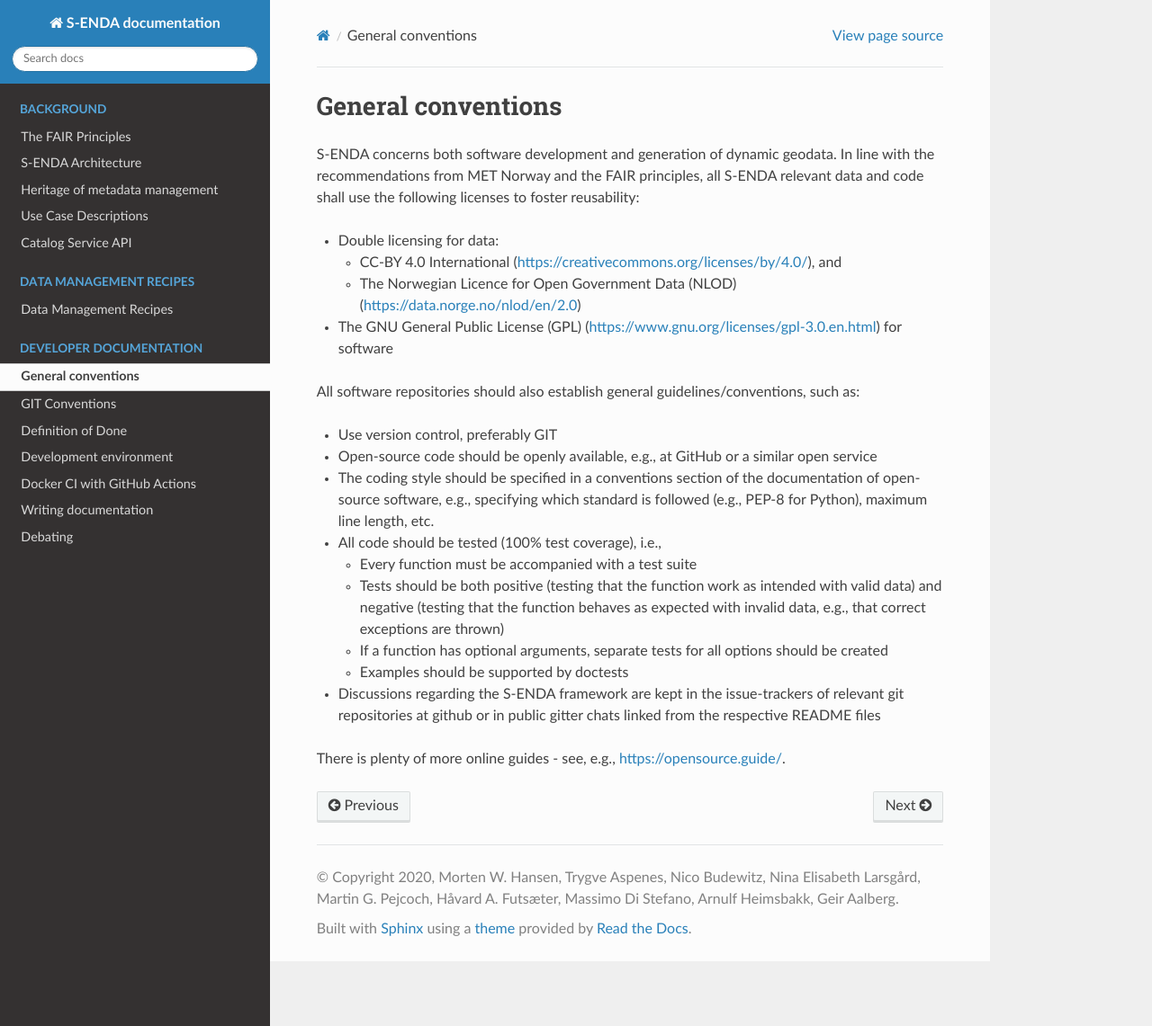
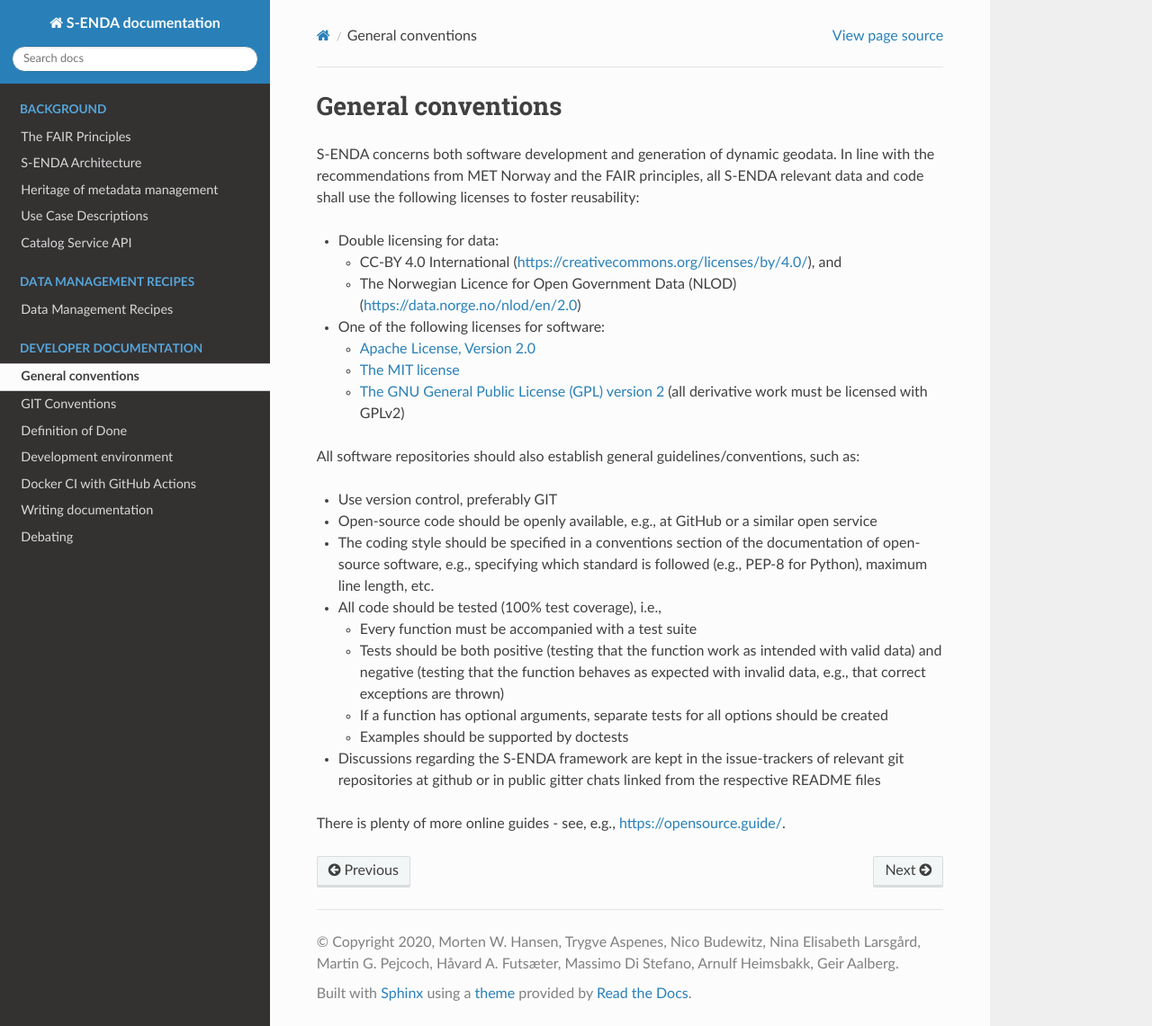
Before and after one commit to metno/S-ENDA-documentation, a Sphinx documentation site: the page built from source/general_conventions.rst, in a window 1280 px wide and 1141 px high. Shown: the whole window at 90% size. Built offline with Sphinx 7.4.7 and the Read the Docs theme 2.0.0, drawn with Linux system fonts in a browser that asks for light colours.

Commit message:
#183: updated guidelines about software licensing

```diff
--- a/source/general_conventions.rst
+++ b/source/general_conventions.rst
@@ -10,7 +10,11 @@ S-ENDA concerns both software development and generation of dynamic geodata. In
   * CC-BY 4.0 International (`<https://creativecommons.org/licenses/by/4.0/>`_), and
   * The Norwegian Licence for Open Government Data (NLOD) (`<https://data.norge.no/nlod/en/2.0>`_)
 
-* The GNU General Public License (GPL) (`<https://www.gnu.org/licenses/gpl-3.0.en.html>`_) for software
+* One of the following licenses for software:
+
+  * `Apache License, Version 2.0 <https://www.apache.org/licenses/LICENSE-2.0>`_
+  * `The MIT license <https://opensource.org/licenses/MIT>`_
+  * `The GNU General Public License (GPL) version 2 <https://www.gnu.org/licenses/old-licenses/gpl-2.0.en.html>`_ (all derivative work must be licensed with GPLv2)
 
 All software repositories should also establish general guidelines/conventions, such as:
 
```
